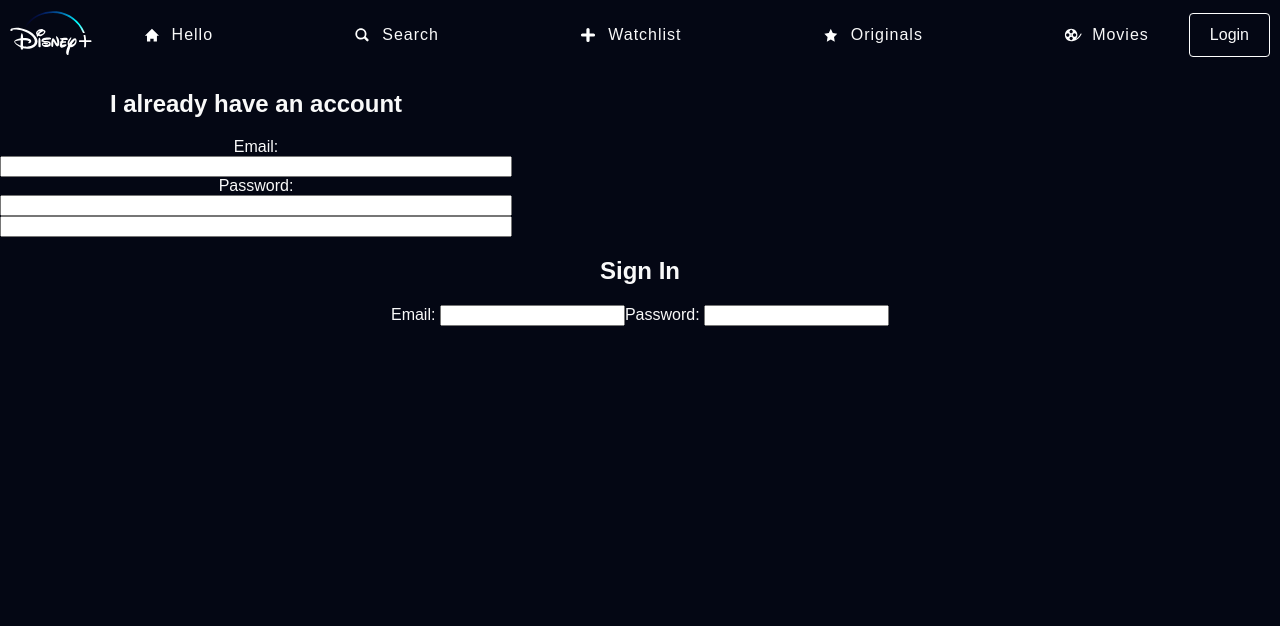
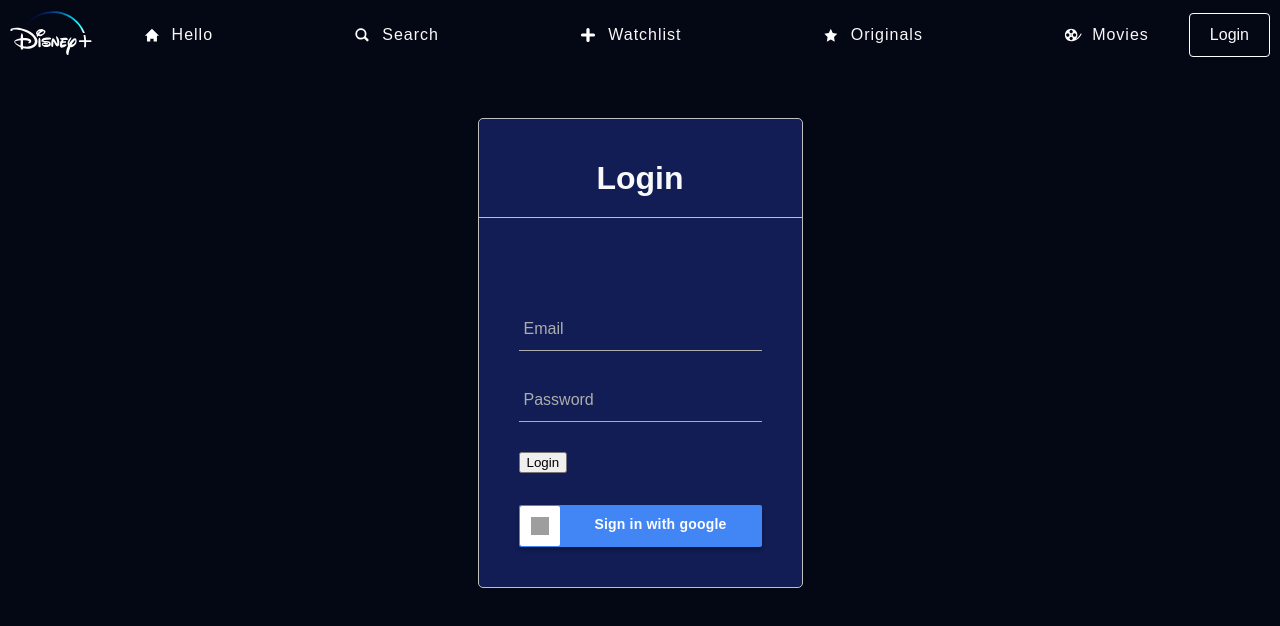
Before and after one commit to d-zucho/disney-clone, a React (Create React App) app: page /login in a window 1280 px wide. Shown: the top 626 px of the page. Built offline with nearby package versions, Linux system fonts and the light colour scheme; grey boxes are pictures that could not be loaded.

Commit message:
style login form

```diff
--- a/public/index.html
+++ b/public/index.html
@@ -39,5 +39,9 @@
       To begin the development, run `npm start` or `yarn start`.
       To create a production bundle, use `npm run build` or `yarn build`.
     -->
+    <script
+      integrity="sha384-MrcW6ZMFYlzcLA8Nl+NtUVF0sA7MsXsP1UyJoMp4YLEuNSfAP+JcXn/tWtIaxVXM"
+      crossorigin="anonymous"
+    ></script>
   </body>
 </html>
--- a/src/components/header/Header.jsx
+++ b/src/components/header/Header.jsx
@@ -2,7 +2,7 @@ import './header.css'
 import { ReactComponent as DisneyIcon } from '../../assets/images/logo.svg'
 import { Link } from 'react-router-dom'
 import Navbar from '../../components/navbar/Navbar'
-// import { handleGoogleAuth } from '../../firebase/firebase.config'
+import { handleGoogleAuth } from '../../firebase/firebase.config'
 
 const Header = (props) => {
   return (
@@ -14,10 +14,12 @@ const Header = (props) => {
           </div>
         </Link>
         <Navbar className="navbar" />
-        {/* <div onClick={handleGoogleAuth} className="login-container"> */}
-        <Link to="/login">
+        <div onClick={handleGoogleAuth} className="login-container">
+          Login
+        </div>
+        {/* <Link to="/login">
           <div className="login-container">Login</div>
-        </Link>
+        </Link> */}
       </header>
     </div>
   )
--- a/src/pages/Login/Login.jsx
+++ b/src/pages/Login/Login.jsx
@@ -1,33 +1,36 @@
 import React from 'react'
 import './login.css'
-// import { Link } from 'react-router-diom'
+import { handleGoogleAuth } from '../../firebase/firebase.config'
 
 const Login = (props) => {
   return (
-    <div className="container">
-      <div className="main-container">
-        <div className="login-email-container">
-          <h2>I already have an account</h2>
-
-          <label htmlFor="email">Email: </label>
-          <input type="email" id="email" required />
-          <label htmlFor="password">Password: </label>
-          <input type="password" required />
-
-          <label htmlFor="confirm-password"></label>
-          <input type="password" name="password" id="confirm-password" />
+    <div className="container center">
+      <h1>Login</h1>
+      <form method="post">
+        <div className="txt_field">
+          <input type="email" id="email" />
+          <label htmlFor="email">Email</label>
         </div>
 
-        <div className="login-signin-container">
-          <h2>Sign In</h2>
-          <div className="credentials">
-            <label htmlFor="email">Email: </label>
-            <input type="email" id="email" required />
-            <label htmlFor="password">Password: </label>
-            <input type="password" required />
+        <div className="txt_field">
+          <input type="password" id="password" />
+          <label htmlFor="password">Password</label>
+        </div>
+        <input className="formSubmitButton" type="submit" value="Login" />
+
+        <div className="google-btn">
+          <div className="google-icon-wrapper">
+            <img
+              className="google-icon"
+              src="https://upload.wikimedia.org/wikipedia/commons/5/53/Google_%22G%22_Logo.svg"
+              alt="Google"
+            />
           </div>
+          <p onClick={handleGoogleAuth} className="btn-text">
+            <b>Sign in with google</b>
+          </p>
         </div>
-      </div>
+      </form>
     </div>
   )
 }
--- a/src/pages/Login/login.css
+++ b/src/pages/Login/login.css
@@ -1,5 +1,97 @@
-.login-email-container {
-  display: flex;
-  flex-direction: column;
-  width: 40%;
+body {
+  margin: 0;
+  padding: 0;
 }
+
+.center {
+  width: 325px;
+  border: 1px solid silver;
+  background-color: rgb(17, 29, 84);
+  border-radius: 5px;
+  margin: 3rem auto;
+}
+
+.center h1 {
+  text-align: center;
+  padding: 20px 0 20px 0;
+  border-bottom: 1px solid silver;
+}
+
+.center form {
+  padding: 40px;
+  box-sizing: border-box;
+}
+
+form .txt_field {
+  position: relative;
+  border-bottom: 1px solid #adadad;
+  margin: 30px 0;
+}
+
+.txt_field input {
+  width: 100%;
+  padding: 0 5px;
+  height: 40px;
+  font-size: 14px;
+  border: none;
+  background: none;
+  outline: none;
+  color: white;
+}
+
+.txt_field label {
+  position: absolute;
+  top: 10px;
+  left: 5px;
+  color: #adadad;
+  font-size: 16px;
+  transition: all 0.5s ease;
+  pointer-events: none;
+}
+
+.txt_field input:focus ~ label {
+  top: -5%;
+  font-size: 14px;
+  transform: translateY(-50%);
+  pointer-events: none;
+}
+
+.google-btn {
+  width: 100%;
+  height: 42px;
+  margin-top: 2rem;
+  background-color: #4285f4;
+  border-radius: 2px;
+  box-shadow: 0 3px 4px 0 rgba(0, 0, 0, 0.25);
+  cursor: pointer;
+}
+
+.google-btn:active {
+  background-color: #1669f2;
+}
+
+.google-icon-wrapper {
+  position: absolute;
+  margin-top: 1px;
+  margin-left: 1px;
+  width: 40px;
+  height: 40px;
+  border-radius: 2px;
+  background-color: #fff;
+}
+
+.google-icon {
+  position: absolute;
+  margin-top: 11px;
+  margin-left: 11px;
+  width: 18px;
+  height: 18px;
+}
+
+.btn-text {
+  float: right;
+  margin: 11px 35px 0 0;
+  color: #fff;
+  font-size: 14px;
+  letter-spacing: 0.2px;
+}
```
